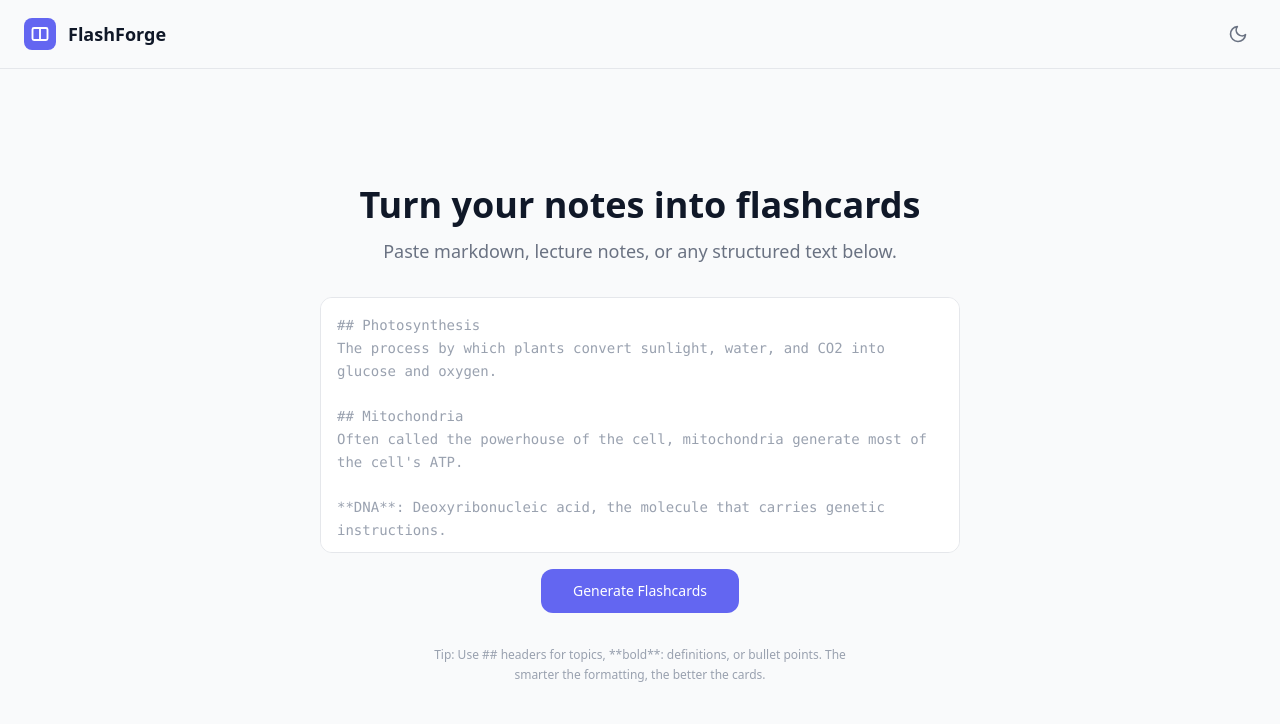
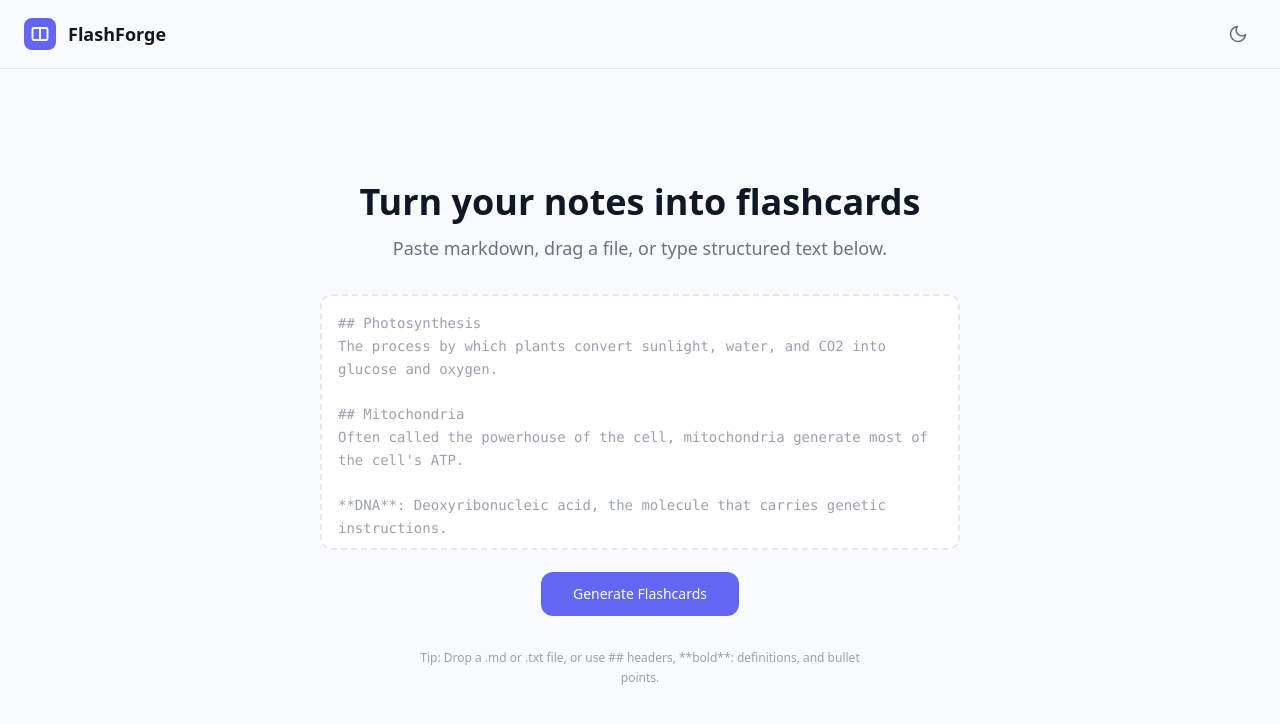
Before and after one commit to madebysan/flip, a React (Vite) app: page / in a window 1280 px wide. Both pictures are taken after a click on the button "New Deck". Shown: the top 724 px of the page. Built offline with nearby package versions, Linux system fonts and the light colour scheme.

Commit message:
feat: add drag-and-drop file support to input textarea
Drop .md or .txt files onto the textarea to load content.
Shows drop zone overlay with icon when dragging over.

```diff
--- a/src/components/FlashcardInput.tsx
+++ b/src/components/FlashcardInput.tsx
@@ -1,4 +1,4 @@
-import { useState } from "react";
+import { useState, useCallback } from "react";
 import { parseMarkdownToCards } from "../lib/parser";
 import type { Flashcard } from "../lib/types";
 
@@ -9,6 +9,48 @@ interface FlashcardInputProps {
 export function FlashcardInput({ onGenerate }: FlashcardInputProps) {
   const [content, setContent] = useState("");
   const [error, setError] = useState("");
+  const [isDragging, setIsDragging] = useState(false);
+
+  const readFile = useCallback((file: File) => {
+    setError("");
+    const reader = new FileReader();
+    reader.onload = (e) => {
+      const text = e.target?.result;
+      if (typeof text === "string") {
+        setContent(text);
+      }
+    };
+    reader.onerror = () => {
+      setError("Couldn't read that file. Try a .md or .txt file.");
+    };
+    reader.readAsText(file);
+  }, []);
+
+  const handleDragOver = useCallback((e: React.DragEvent) => {
+    e.preventDefault();
+    e.stopPropagation();
+    setIsDragging(true);
+  }, []);
+
+  const handleDragLeave = useCallback((e: React.DragEvent) => {
+    e.preventDefault();
+    e.stopPropagation();
+    setIsDragging(false);
+  }, []);
+
+  const handleDrop = useCallback(
+    (e: React.DragEvent) => {
+      e.preventDefault();
+      e.stopPropagation();
+      setIsDragging(false);
+
+      const file = e.dataTransfer.files[0];
+      if (file) {
+        readFile(file);
+      }
+    },
+    [readFile]
+  );
 
   const handleGenerate = () => {
     setError("");
@@ -36,14 +78,20 @@ export function FlashcardInput({ onGenerate }: FlashcardInputProps) {
           Turn your notes into flashcards
         </h1>
         <p className="text-gray-500 dark:text-gray-400 text-lg">
-          Paste markdown, lecture notes, or any structured text below.
+          Paste markdown, drag a file, or type structured text below.
         </p>
       </div>
 
-      <textarea
-        value={content}
-        onChange={(e) => setContent(e.target.value)}
-        placeholder={`## Photosynthesis
+      <div
+        className="w-full relative"
+        onDragOver={handleDragOver}
+        onDragLeave={handleDragLeave}
+        onDrop={handleDrop}
+      >
+        <textarea
+          value={content}
+          onChange={(e) => setContent(e.target.value)}
+          placeholder={`## Photosynthesis
 The process by which plants convert sunlight, water, and CO2 into glucose and oxygen.
 
 ## Mitochondria
@@ -52,8 +100,38 @@ Often called the powerhouse of the cell, mitochondria generate most of the cell'
 **DNA**: Deoxyribonucleic acid, the molecule that carries genetic instructions.
 
 - The cell membrane is a semipermeable barrier that controls what enters and exits the cell.`}
-        className="w-full h-64 p-4 rounded-xl border border-gray-200 dark:border-gray-700 bg-white dark:bg-gray-900 text-gray-900 dark:text-gray-100 placeholder:text-gray-400 dark:placeholder:text-gray-600 resize-none focus:outline-none focus:ring-2 focus:ring-accent/30 focus:border-accent text-sm leading-relaxed font-mono"
-      />
+          className={`w-full h-64 p-4 rounded-xl border-2 border-dashed bg-white dark:bg-gray-900 text-gray-900 dark:text-gray-100 placeholder:text-gray-400 dark:placeholder:text-gray-600 resize-none focus:outline-none focus:ring-2 focus:ring-accent/30 focus:border-accent text-sm leading-relaxed font-mono transition-colors ${
+            isDragging
+              ? "border-accent bg-accent-bg dark:bg-accent/10"
+              : "border-gray-200 dark:border-gray-700"
+          }`}
+        />
+
+        {isDragging && (
+          <div className="absolute inset-0 rounded-xl flex items-center justify-center bg-accent-bg/80 dark:bg-accent/10 pointer-events-none">
+            <div className="flex flex-col items-center gap-2">
+              <svg
+                width="32"
+                height="32"
+                viewBox="0 0 24 24"
+                fill="none"
+                stroke="currentColor"
+                strokeWidth="2"
+                strokeLinecap="round"
+                strokeLinejoin="round"
+                className="text-accent"
+              >
+                <path d="M21 15v4a2 2 0 0 1-2 2H5a2 2 0 0 1-2-2v-4" />
+                <polyline points="7 10 12 15 17 10" />
+                <line x1="12" y1="15" x2="12" y2="3" />
+              </svg>
+              <span className="text-sm font-medium text-accent">
+                Drop file here
+              </span>
+            </div>
+          </div>
+        )}
+      </div>
 
       {error && (
         <p className="text-sm text-red-500 dark:text-red-400 mt-3">{error}</p>
@@ -67,8 +145,7 @@ Often called the powerhouse of the cell, mitochondria generate most of the cell'
       </button>
 
       <div className="mt-8 text-xs text-gray-400 dark:text-gray-600 max-w-md text-center leading-relaxed">
-        Tip: Use ## headers for topics, **bold**: definitions, or bullet points.
-        The smarter the formatting, the better the cards.
+        Tip: Drop a .md or .txt file, or use ## headers, **bold**: definitions, and bullet points.
       </div>
     </div>
   );
```
